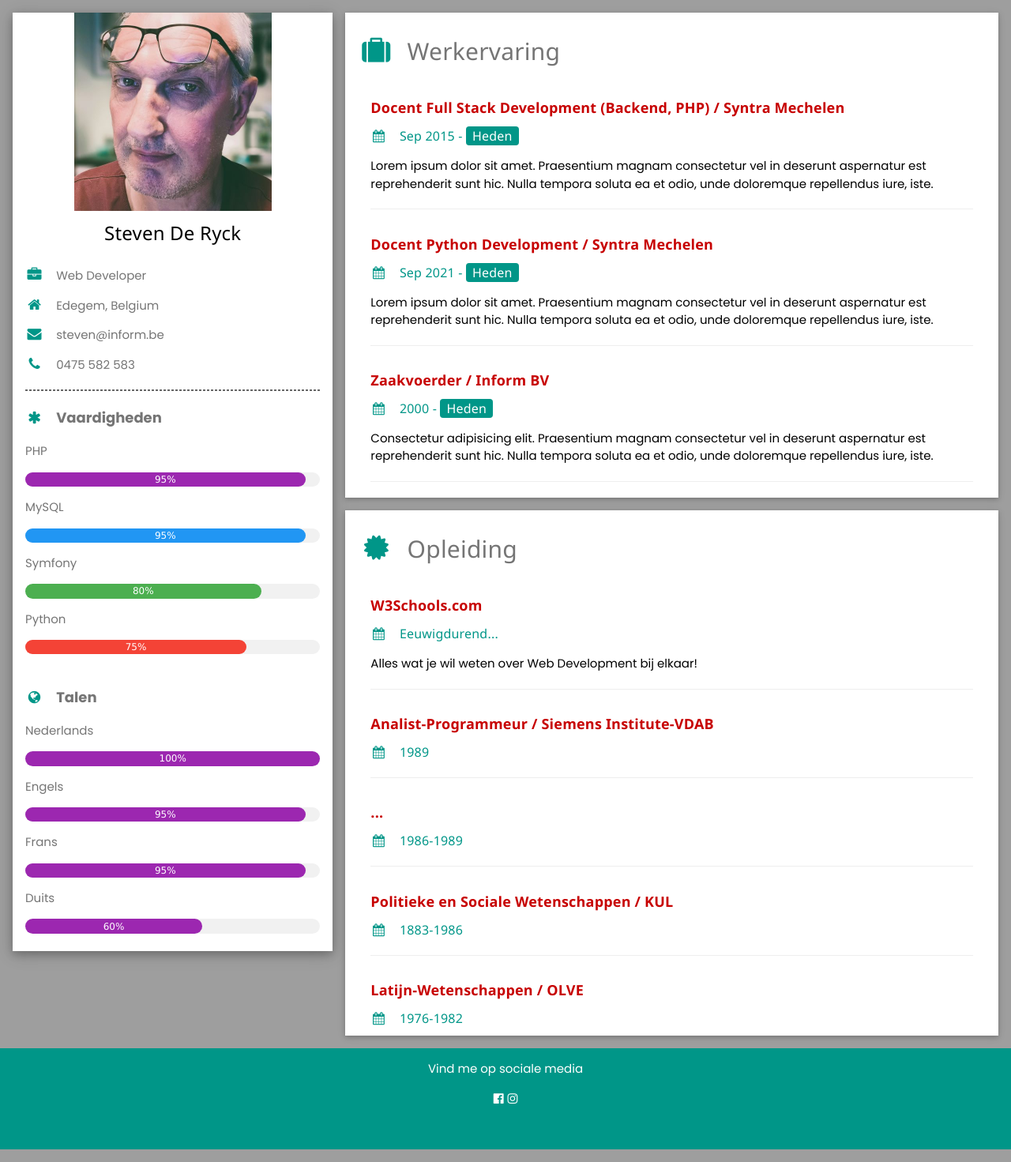
After one commit to steven-syntra/flask-examen, a Flask app: page /spaces in a window 1280 px wide. The commit adds this page. Shown: the whole page at 79% size. Run offline with Flask 2, Linux system fonts and the light colour scheme; some libraries are stand-ins or nearby versions.

Commit message:
Begin les 25/5

```diff
--- a/main.py
+++ b/main.py
@@ -27,6 +27,9 @@ class users(db.Model):
 def home():
     return render_template("index.html")
 
+@app.route("/spaces")
+def spaces():
+    return render_template("spaces/index.html")
 
 @app.route("/numpy")
 def numpy():
--- /dev/null
+++ b/static/css/spaces.css
@@ -0,0 +1,42 @@
+html,body,h1,h2,h3,h4,h5,h6,p {
+    font-family: "Poppins", sans-serif;
+}
+
+h1, h2, h3, h4, h5, h6 {
+
+    letter-spacing: 0.2px;
+}
+
+div.w3-container h5.w3-opacity {
+    color: rgb(199, 0, 0);
+    opacity: 1;
+}
+
+body {
+    background-color: rgb(105, 105, 105);
+}
+
+h2 {
+    font-weight: bold;
+}
+
+.w3-container.w3-card {
+    background-color:white;
+}
+
+.w3-display-container {
+    text-align: center;
+}
+
+.notbold {
+    font-weight: normal;
+    font-size: 24px;
+}
+
+#divLeft hr {
+    border: 1px dashed #666;
+}
+
+table.personeel tr td.blackbackground {
+    background: #111111;
+}
--- a/static/css/style.css
+++ b/static/css/style.css
@@ -1,3 +1,7 @@
+* {
+    font-family: Poppins, sans-serif;
+}
+
 #mainform input, #mainform select{
     border: 1px solid #aaa;
     background: #f6f6f6;
--- a/templates/base.html
+++ b/templates/base.html
@@ -6,6 +6,7 @@
 
     <!-- custom style sheet -->
     <link rel= "stylesheet" type= "text/css" href= "{{ url_for('static',filename='css/style.css') }}">
+
     <!-- more bootstrap & jquery -->
     <script src="https://code.jquery.com/jquery-3.3.1.slim.min.js" integrity="sha384-q8i/X+965DzO0rT7abK41JStQIAqVgRVzpbzo5smXKp4YfRvH+8abtTE1Pi6jizo" crossorigin="anonymous"></script>
     <script src="https://cdnjs.cloudflare.com/ajax/libs/popper.js/1.14.7/umd/popper.min.js" integrity="sha384-UO2eT0CpHqdSJQ6hJty5KVphtPhzWj9WO1clHTMGa3JDZwrnQq4sF86dIHNDz0W1" crossorigin="anonymous"></script>
@@ -13,6 +14,7 @@
 
     <!-- title block -->
     <title>{% block title %}{% endblock %}</title>
+
 </head>
 <body>
 
--- a/templates/index.html
+++ b/templates/index.html
@@ -77,7 +77,7 @@
         <div class="row flexrow">
             <div class="col-sm-12">
                   <p>
-                      Dit is random tekst. Dit is random tekst. Dit is random tekst.
+                      Dit is random tekst. Dit is random tekst. <br><br>Dit is random tekst.
                       Dit is random tekst. Dit is random tekst. Dit is random tekst. Dit is random tekst.
                       Dit is random tekst. Dit is random tekst. Dit is random tekst. Dit is random tekst.
                       Dit is random tekst. Dit is random tekst. Dit is random tekst. Dit is random tekst.
--- /dev/null
+++ b/templates/spaces/index.html
@@ -0,0 +1,184 @@
+<!DOCTYPE html>
+<html>
+<head>
+    <title>Steven De Ryck - CV</title>
+    <meta charset="UTF-8">
+    <meta name="viewport" content="width=device-width, initial-scale=1">
+
+    <link rel="stylesheet" type="text/css" href="{{ url_for('static',filename='css/spaces.css') }}">
+
+    <link rel="stylesheet" href="https://www.w3schools.com/w3css/4/w3.css">
+    <link rel='stylesheet' href='https://fonts.googleapis.com/css?family=Poppins'>
+    <link rel="stylesheet" href="https://cdnjs.cloudflare.com/ajax/libs/font-awesome/4.7.0/css/font-awesome.min.css">
+
+    <script src="https://ajax.googleapis.com/ajax/libs/webfont/1.6.16/webfont.js"></script>
+    <link rel="stylesheet" href="https://fonts.googleapis.com/css?family=Poppins:300,400,500,600,700" media="all">
+
+
+</head>
+<body class="w3-grey">
+
+<!-- Page Container -->
+<div class="w3-content w3-margin-top" style="max-width:1400px;">
+
+    <!-- The Grid -->
+    <div class="w3-row-padding">
+
+        <!-- Left Column -->
+        <div class="w3-third">
+
+            <div class="w3-white w3-text-grey w3-card-4">
+                <div class="w3-display-container">
+                    <img src="/static/img/steven_img_film_small.jpg" style="max-width: 250px;" alt="Avatar">
+                    <div class="w3-container w3-text-black w3-center">
+                        <h2 class="notbold">Steven De Ryck</h2>
+                    </div>
+                </div>
+                <div id="divLeft" class="w3-container">
+
+                    <!-- Personalia -->
+                    <p><i class="fa fa-briefcase fa-fw w3-margin-right w3-large w3-text-teal"></i>Web Developer</p>
+                    <p><i class="fa fa-home fa-fw w3-margin-right w3-large w3-text-teal"></i>Edegem, Belgium</p>
+                    <p><i class="fa fa-envelope fa-fw w3-margin-right w3-large w3-text-teal"></i>steven@inform.be</p>
+                    <p><i class="fa fa-phone fa-fw w3-margin-right w3-large w3-text-teal"></i>0475 582 583</p>
+                    <hr>
+
+                    <!-- Vaardigheden -->
+                    <p class="w3-large"><b><i class="fa fa-asterisk fa-fw w3-margin-right w3-text-teal"></i>Vaardigheden</b>
+                    </p>
+                    <p>PHP</p>
+                    <div class="w3-light-grey w3-round-xlarge w3-small">
+                        <div class="w3-container w3-center w3-round-xlarge w3-purple" style="width:95%">95%</div>
+                    </div>
+                    <p>MySQL</p>
+                    <div class="w3-light-grey w3-round-xlarge w3-small">
+                        <div class="w3-container w3-center w3-round-xlarge w3-blue" style="width:95%">
+                            <div class="w3-center w3-text-white">95%</div>
+                        </div>
+                    </div>
+                    <p>Symfony</p>
+                    <div class="w3-light-grey w3-round-xlarge w3-small">
+                        <div class="w3-container w3-center w3-round-xlarge w3-green" style="width:80%">80%</div>
+                    </div>
+                    <p>Python</p>
+                    <div class="w3-light-grey w3-round-xlarge w3-small">
+                        <div class="w3-container w3-center w3-round-xlarge w3-red" style="width:75%">75%</div>
+                    </div>
+                    <br>
+
+                    <!-- Talen -->
+                    <p class="w3-large w3-text-theme"><b><i class="fa fa-globe fa-fw w3-margin-right w3-text-teal"></i>Talen</b>
+                    </p>
+                    <p>Nederlands</p>
+                    <div class="w3-light-grey w3-round-xlarge w3-small">
+                        <div class="w3-container w3-center w3-round-xlarge w3-purple" style="width:100%">100%</div>
+                    </div>
+                    <p>Engels</p>
+                    <div class="w3-light-grey w3-round-xlarge w3-small">
+                        <div class="w3-container w3-center w3-round-xlarge w3-purple" style="width:95%">95%</div>
+                    </div>
+                    <p>Frans</p>
+                    <div class="w3-light-grey w3-round-xlarge w3-small">
+                        <div class="w3-container w3-center w3-round-xlarge w3-purple" style="width:95%">95%</div>
+                    </div>
+                    <p>Duits</p>
+                    <div class="w3-light-grey w3-round-xlarge w3-small">
+                        <div class="w3-container w3-center w3-round-xlarge w3-purple" style="width:60%">60%</div>
+                    </div>
+                    <br>
+                </div>
+            </div>
+            <br>
+            <!-- End Left Column -->
+        </div>
+
+        <!-- Right Column -->
+        <div class="w3-twothird">
+
+            <!-- Werkervaring -->
+            <div class="w3-container w3-card w3-margin-bottom">
+                <h2 class="w3-text-grey w3-padding-16"><i
+                        class="fa fa-suitcase fa-fw w3-margin-right w3-xxlarge w3-text-teal"></i>Werkervaring</h2>
+                <div class="w3-container">
+                    <h5 class="w3-opacity"><b>Docent Full Stack Development (Backend, PHP) / Syntra Mechelen</b></h5>
+                    <h6 class="w3-text-teal"><i class="fa fa-calendar fa-fw w3-margin-right"></i>Sep 2015 - <span
+                            class="w3-tag w3-teal w3-round">Heden</span></h6>
+                    <p>Lorem ipsum dolor sit amet. Praesentium magnam consectetur vel in deserunt aspernatur est
+                        reprehenderit sunt hic. Nulla tempora soluta ea et odio, unde doloremque repellendus iure,
+                        iste.</p>
+                    <hr>
+                </div>
+
+                <div class="w3-container">
+                    <h5 class="w3-opacity"><b>Docent Python Development / Syntra Mechelen</b></h5>
+                    <h6 class="w3-text-teal"><i class="fa fa-calendar fa-fw w3-margin-right"></i>Sep 2021 - <span
+                            class="w3-tag w3-teal w3-round">Heden</span></h6>
+                    <p>Lorem ipsum dolor sit amet. Praesentium magnam consectetur vel in deserunt aspernatur est
+                        reprehenderit sunt hic. Nulla tempora soluta ea et odio, unde doloremque repellendus iure,
+                        iste.</p>
+                    <hr>
+                </div>
+
+                <div class="w3-container">
+                    <h5 class="w3-opacity"><b>Zaakvoerder / Inform BV</b></h5>
+                    <h6 class="w3-text-teal"><i class="fa fa-calendar fa-fw w3-margin-right"></i>2000 - <span
+                            class="w3-tag w3-teal w3-round">Heden</span></h6>
+                    <p>Consectetur adipisicing elit. Praesentium magnam consectetur vel in deserunt aspernatur est
+                        reprehenderit sunt hic. Nulla tempora soluta ea et odio, unde doloremque repellendus iure,
+                        iste.</p>
+                    <hr>
+                </div>
+
+            </div>
+
+            <!-- Opleiding -->
+            <div class="w3-container w3-card">
+                <h2 class="w3-text-grey w3-padding-16"><i
+                        class="fa fa-certificate fa-fw w3-margin-right w3-xxlarge w3-text-teal"></i>Opleiding</h2>
+                <div class="w3-container">
+                    <h5 class="w3-opacity"><b>W3Schools.com</b></h5>
+                    <h6 class="w3-text-teal"><i class="fa fa-calendar fa-fw w3-margin-right"></i>Eeuwigdurend...</h6>
+                    <p>Alles wat je wil weten over Web Development bij elkaar!</p>
+                    <hr>
+                </div>
+                <div class="w3-container">
+                    <h5 class="w3-opacity"><b>Analist-Programmeur / Siemens Institute-VDAB</b></h5>
+                    <h6 class="w3-text-teal"><i class="fa fa-calendar fa-fw w3-margin-right"></i>1989</h6>
+                    <hr>
+                </div>
+                <div class="w3-container">
+                    <h5 class="w3-opacity"><b>...</b></h5>
+                    <h6 class="w3-text-teal"><i class="fa fa-calendar fa-fw w3-margin-right"></i>1986-1989</h6>
+                    <hr>
+                </div>
+                <div class="w3-container">
+                    <h5 class="w3-opacity"><b>Politieke en Sociale Wetenschappen / KUL</b></h5>
+                    <h6 class="w3-text-teal"><i class="fa fa-calendar fa-fw w3-margin-right"></i>1883-1986</h6>
+                    <hr>
+                </div>
+                <div class="w3-container">
+                    <h5 class="w3-opacity"><b>Latijn-Wetenschappen / OLVE</b></h5>
+                    <h6 class="w3-text-teal"><i class="fa fa-calendar fa-fw w3-margin-right"></i>1976-1982</h6>
+                </div>
+            </div>
+
+            <!-- End Right Column -->
+        </div>
+
+        <!-- End Grid -->
+    </div>
+
+    <!-- End Page Container -->
+</div>
+
+<!-- Footer. This section contains an ad for W3Schools Spaces. You can leave it to support us. -->
+<footer class="w3-container w3-teal w3-center w3-margin-top w3-margin-bottom">
+    <p>Vind me op sociale media</p>
+    <i class="fa fa-facebook-official w3-hover-opacity"></i>
+    <i class="fa fa-instagram w3-hover-opacity"></i>
+    <p>&nbsp;</p>
+    <!-- End footer -->
+</footer>
+
+</body>
+</html>
```
Also changed, not shown: static/img/steven_img_film_small.jpg (added).
